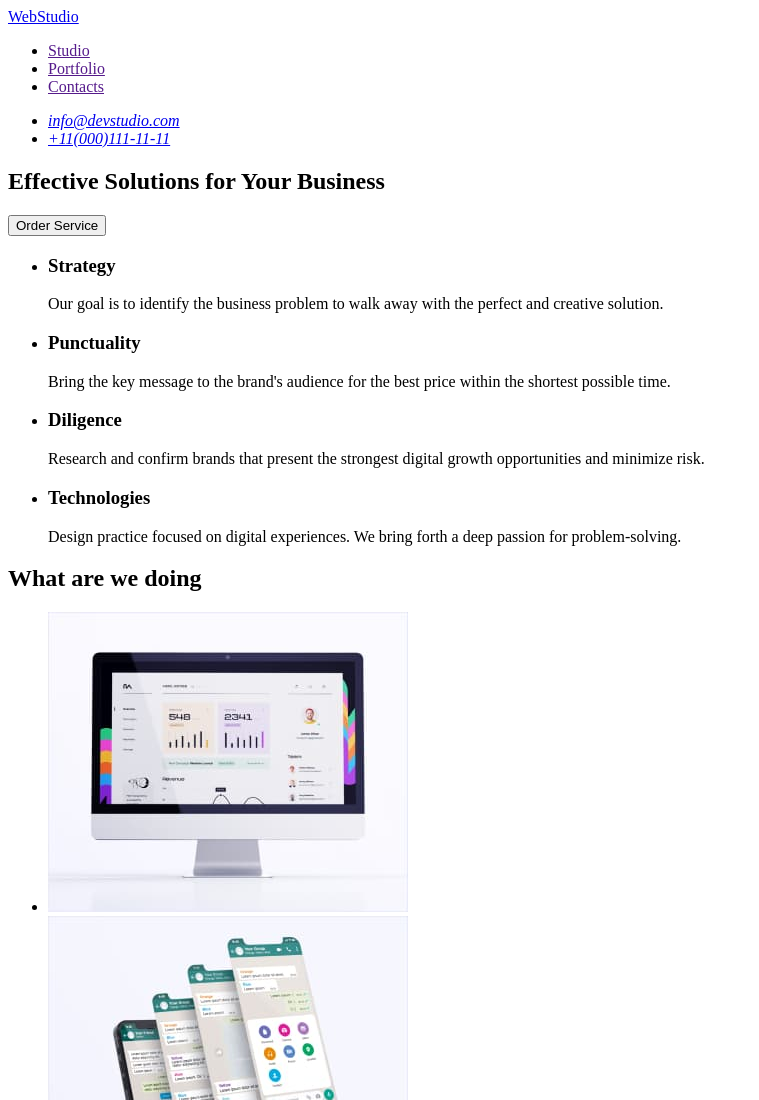
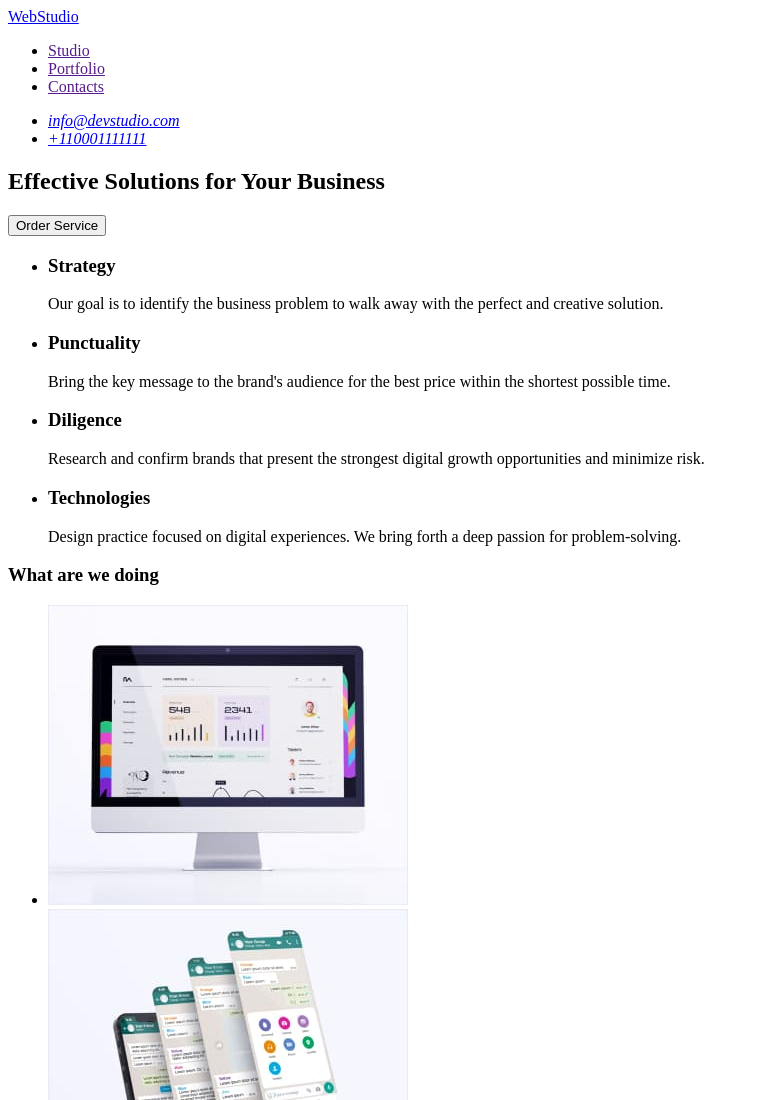
Before and after one commit to taran-yaroslav/goit-markup-hw-01, a plain HTML site: page index.html in a window 1280 px wide. Shown: the top 1100 px of the page, without its empty margins (0-759 px from the left). Drawn offline with Linux system fonts and the light colour scheme.

Commit message:
помилка

```diff
--- a/index.html
+++ b/index.html
@@ -28,7 +28,7 @@
             <a href="mailto:info@devstudio.com">info@devstudio.com</a>
           </li>
           <li>
-            <a href="tel:+110001111111">+11(000)111-11-11</a>
+            <a href="tel:+110001111111">+110001111111</a>
           </li>
         </ul>
       </address>
@@ -71,7 +71,7 @@
         </ul>
       </section>
       <section>
-        <h2>What are we doing</h2>
+        <h3>What are we doing</h3>
         <ul>
           <li>
             <img
```
Also changed, not shown: 1 other file.
